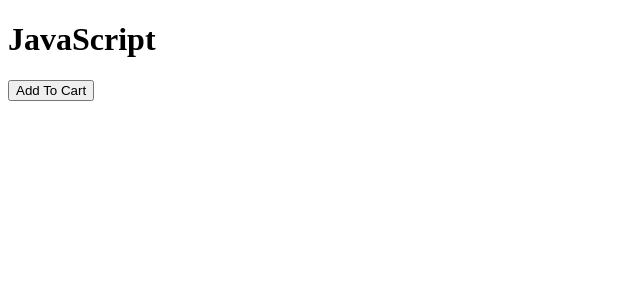
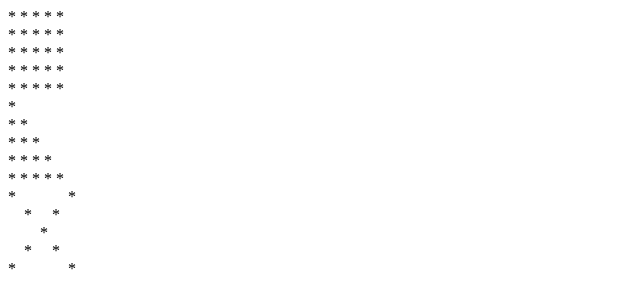
Before and after one commit to Bhavana1109/Batch-3, a plain HTML site: page index.html in a window 1280 px wide. Shown: the whole page, without its empty margins (0-640 px from the left). Drawn offline with Linux system fonts and the light colour scheme.

Commit message:
pushing files to repo

```diff
--- a/index.html
+++ b/index.html
@@ -6,8 +6,8 @@
     <title>Document</title>
 </head>
 <body>
-    <h1>JavaScript</h1>
-    <button onclick="addToCart()">Add To Cart</button>
+    <!--<h1>JavaScript</h1>-->
+    <!--<button onclick="addToCart()">Add To Cart</button>-->
     <!--<script src="./app.js"></script>-->
     <!--<script src="./operators.js"></script>-->
     <!--<script src="./conditions.js"></script>-->
--- a/patterns.js
+++ b/patterns.js
@@ -5,16 +5,22 @@
 // * * * * *
 // * * * * *
 // Number of rows and columns for the pattern
-const rows = 5;
-const cols = 5;
-for (let i = 0; i < rows; i++) {
-    let rowPattern = "";
-    for (let j = 0; j < cols; j++) {
-        rowPattern += "* ";
+//const rows = 5;
+//const cols = 5;
+//for (let i = 0; i < rows; i++) {
+    //let rowPattern = "";
+    //for (let j = 0; j < cols; j++) {
+        //rowPattern += "* ";
+    //}
+    //console.log(rowPattern.trim()); // Print the row
+    //}
+
+for(let i=1;i<=5;i++){
+    for(let j=1;j<=5;j++){
+        document.writeln("*");
     }
-    console.log(rowPattern.trim()); // Print the row
-    }
-
+    document.write("<br>")
+}
 
 //2Q
 //*
@@ -23,11 +29,23 @@ for (let i = 0; i < rows; i++) {
 //* * * *
 //* * * * *
 
-let n = 5;
-for (let i = 1; i <= n; i++) {
-    let str = "* ";
-    console.log(str.repeat(i));
+//let n = 5;
+//for (let i = 1; i <= n; i++) {
+//    let str = "* ";
+//    console.log(str.repeat(i));
+//}
+
+for(let i=1;i<=5;i++){
+    for(let j=1;j<=5;j++){
+        if(i>=j){
+            document.writeln("*");
+        }else{
+            document.writeln("&nbsp;&nbsp;");
+        }
+    }
+    document.write("<br>")
 }
+
 
 //3Q
 //*   *
@@ -36,16 +54,28 @@ for (let i = 1; i <= n; i++) {
 // * *
 //*   *
 
-const size = 5; // Size of the X pattern (must be odd)
+//const size = 5; // Size of the X pattern (must be odd)
 
-for (let i = 0; i < size; i++) {
-    let row = "";
-    for (let j = 0; j < size; j++) {
-        if (j === i || j === size - i - 1) {
-        row += "*";
-        } else {
-            row += " ";
+//for (let i = 0; i < size; i++) {
+//    let row = "";
+//   for (let j = 0; j < size; j++) {
+//        if (j === i || j === size - i - 1) {
+//        row += "*";
+//        } else {
+//            row += " ";
+//        }
+//    }
+//    console.log(row);
+//}
+
+
+for(let i=1;i<=5;i++){
+    for(let j=1;j<=5;j++){
+        if(i==j || i+j==6){
+            document.writeln("*");
+        }else{
+            document.writeln("&nbsp;&nbsp;&nbsp;");
         }
     }
-    console.log(row);
+    document.write("<br>")
 }
```
Also changed, not shown: functions.js (+110 -35 lines), notes.txt.
